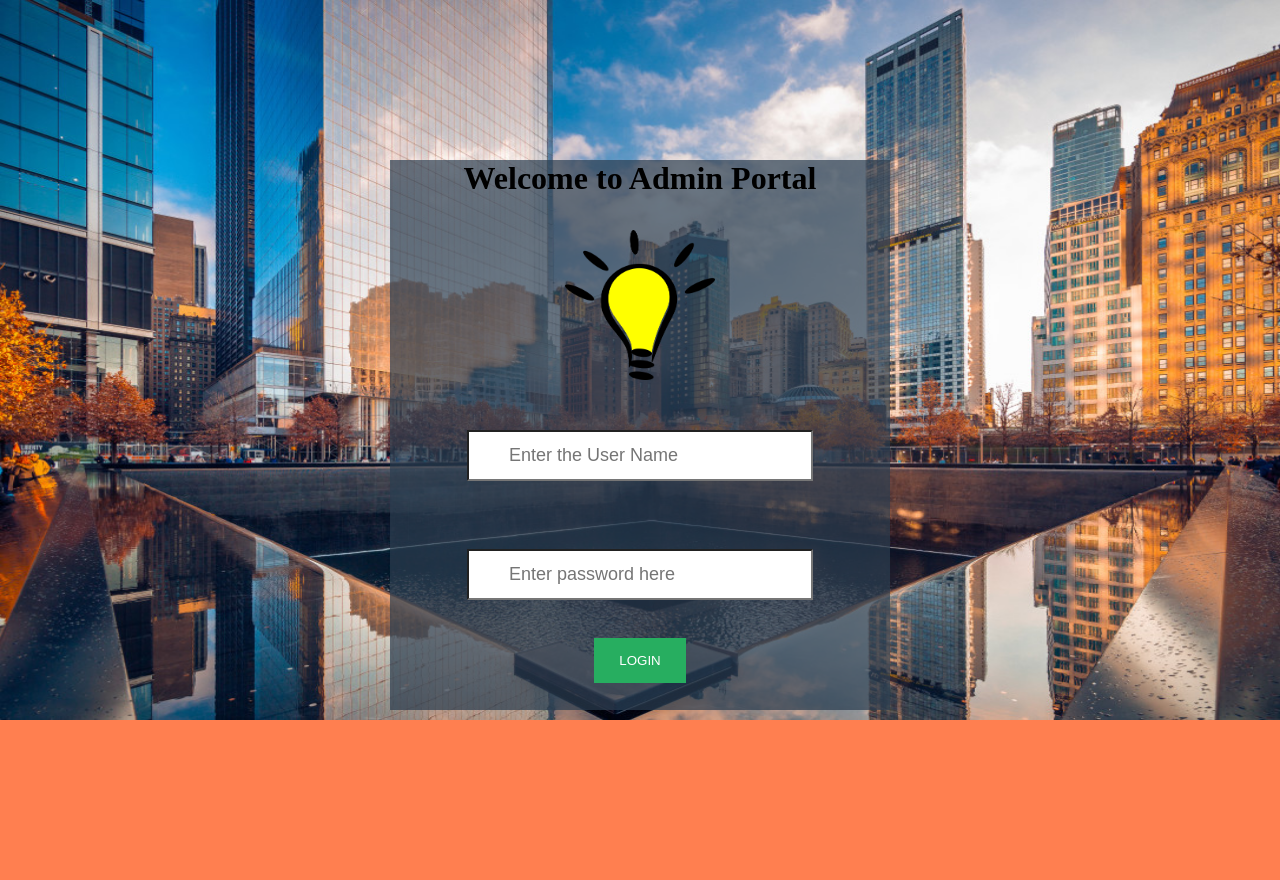
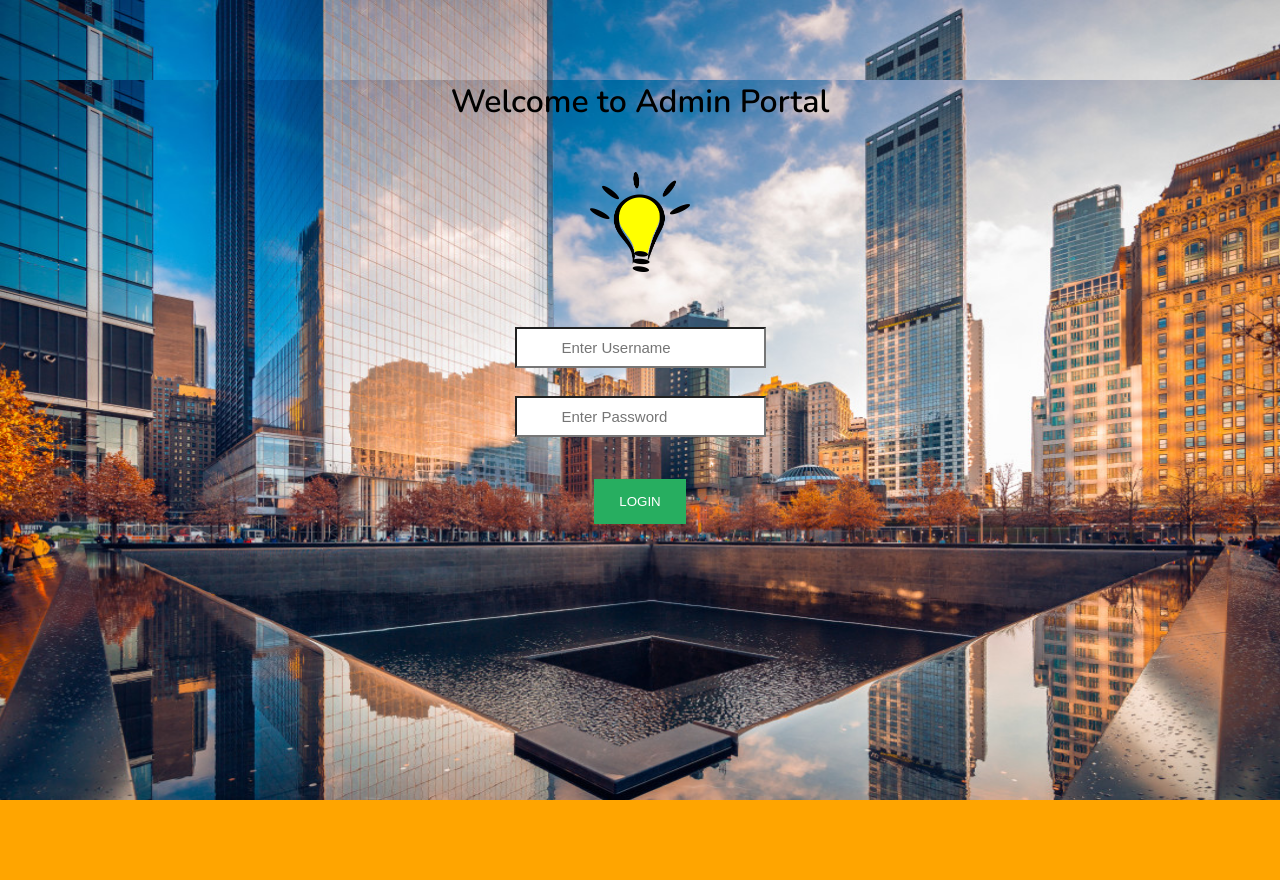
Before and after one commit to SXD390/ProjectPortal, a PHP site: page /admin.php in a window 1280 px wide. Before the commit the page ends 720 px from the top, so only its background shows below. Run offline with PHP 8.4, Linux system fonts and the light colour scheme; some web fonts are replaced.

Commit message:
Few changes to project admin

```diff
--- a/admin.php
+++ b/admin.php
@@ -5,9 +5,10 @@
 	<title> Admin </title>
 	<meta name="viewport" content="width=device-width, initial-scale=1">
 	<link rel="icon" href="img/BMSIT_1.ico">
+	<link href="https://fonts.googleapis.com/css?family=Nunito:200,600" rel="stylesheet">
 	<link rel="stylesheet" a href="css\style.css">
-	<link rel="stylesheet" a href="css\font-awesome.min.css">
 </head>
+
 <body>
 	<div class="container">
 		<h1>Welcome to Admin Portal</h1><br><br><br><br>
@@ -16,10 +17,10 @@
 </p>
 		<form method="POST" action ="modules/verify_login.php">
 			<div class="form-input">
-				<input type="text" name="username" placeholder="Enter the User Name"/>
+				<input type="text" name="username" placeholder="Enter Username"/>
 			</div> <br>
 			<div class="form-input">
-				<input type="password" name="password" placeholder="Enter password here"/>
+				<input type="password" name="password" placeholder="Enter Password"/>
 			</div> <br>
 				<input type="submit" type="submit" value="LOGIN" class="btn-login"/>
 		</form>
--- a/css/style.css
+++ b/css/style.css
@@ -1,9 +1,11 @@
-body{
+html, body{
 	margin: 0 auto;
-	background-image: url("../img/background.jpg");
-	background-color: coral;
+	height: 100vh;
+	background-color: orange;
 	background-repeat: no-repeat;
+	background-image: url('/img/background.jpg');
 	background-size: 100% 720px;
+	font-family: 'Nunito', sans-serif;
 }
 
 .container{
@@ -11,24 +13,33 @@ body{
 	height: 550px;
 	text-align: center;
 	margin: 0 auto;
-	background-color: rgba(44, 62, 80,0.7);
-	margin-top: 160px;
+	margin-top: 80px;
 }
 
 .container img{
-	width: 150px;
-	height: 150px;
+	width: 100px;
+	height: 100px;
 	margin-top: -60px;
 }
 
-input[type="text"],input[type="password"]{
-	margin-top: 30px;
-	height: 45px;
-	width: 300px;
-	font-size: 18px;
+input[type="text"]{
+	margin-top: 33px;
+	height: 35px;
+	width: 200px;
+	font-size: 15px;
+	margin-bottom: 3px;
+	background-color: #fff;
+	padding-left: 45px;
+}
+
+input[type="password"]{
+	margin-top: 3px;
+	height: 35px;
+	width: 200px;
+	font-size: 15px;
 	margin-bottom: 20px;
 	background-color: #fff;
-	padding-left: 40px;
+	padding-left: 45px;
 }
 
 .form-input::before{
@@ -37,12 +48,13 @@ input[type="text"],input[type="password"]{
 	padding-left: 07px;
 	padding-top: 40px;
 	position: absolute;
-	font-size: 35px;
+	font-size: 27px;
 	color: #2980b9;
 }
 
 .form-input:nth-child(2)::before{
 	content: "\f023";
+	margin-top: 2px;
 }
 
 .btn-login{
--- a/index.html
+++ b/index.html
@@ -2,7 +2,7 @@
 <html >
     <head>
         <meta charset="utf-8">
-        <meta name="viewport" content="width=device-width, initial-scale=1">
+        <meta name="viewport" content="width=device-width, initial-scale=1, height=device-height">
 
         <title>Project Portal</title>
 
```
